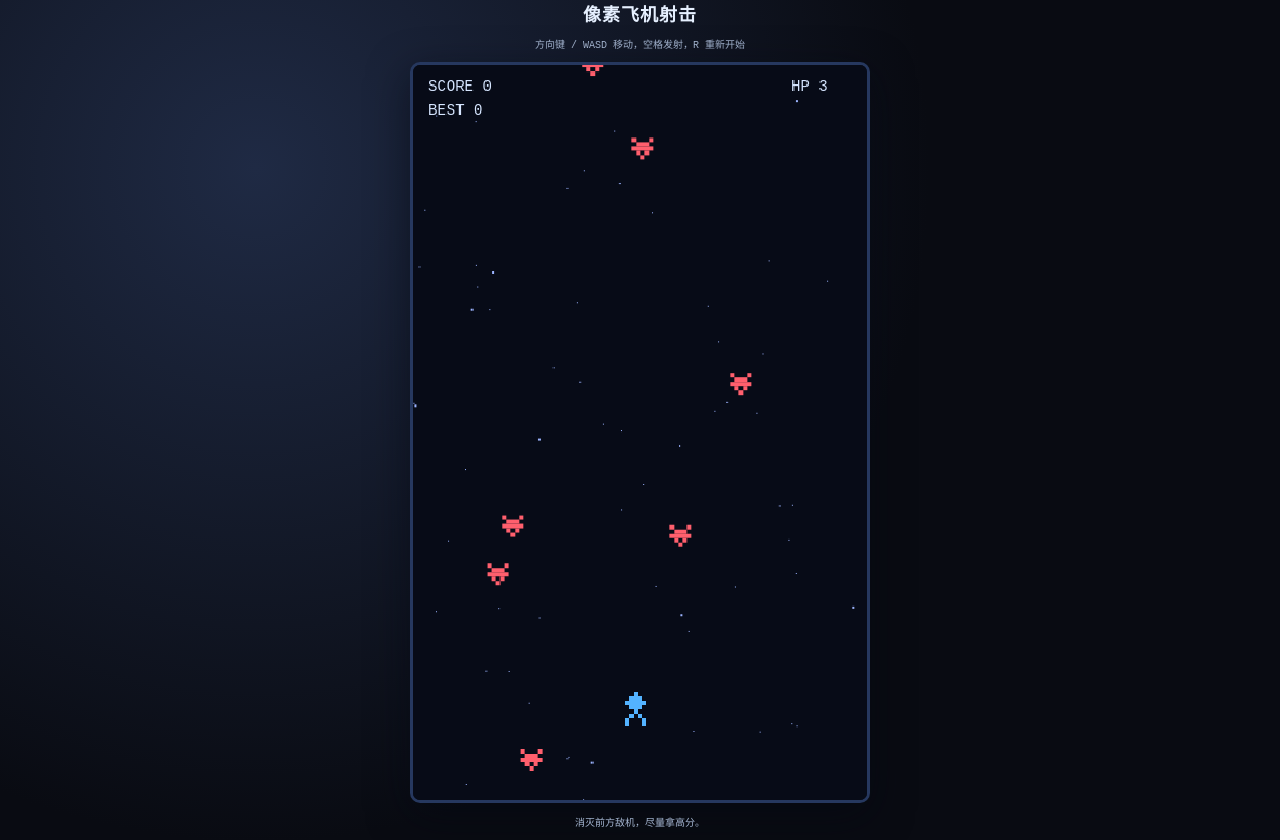
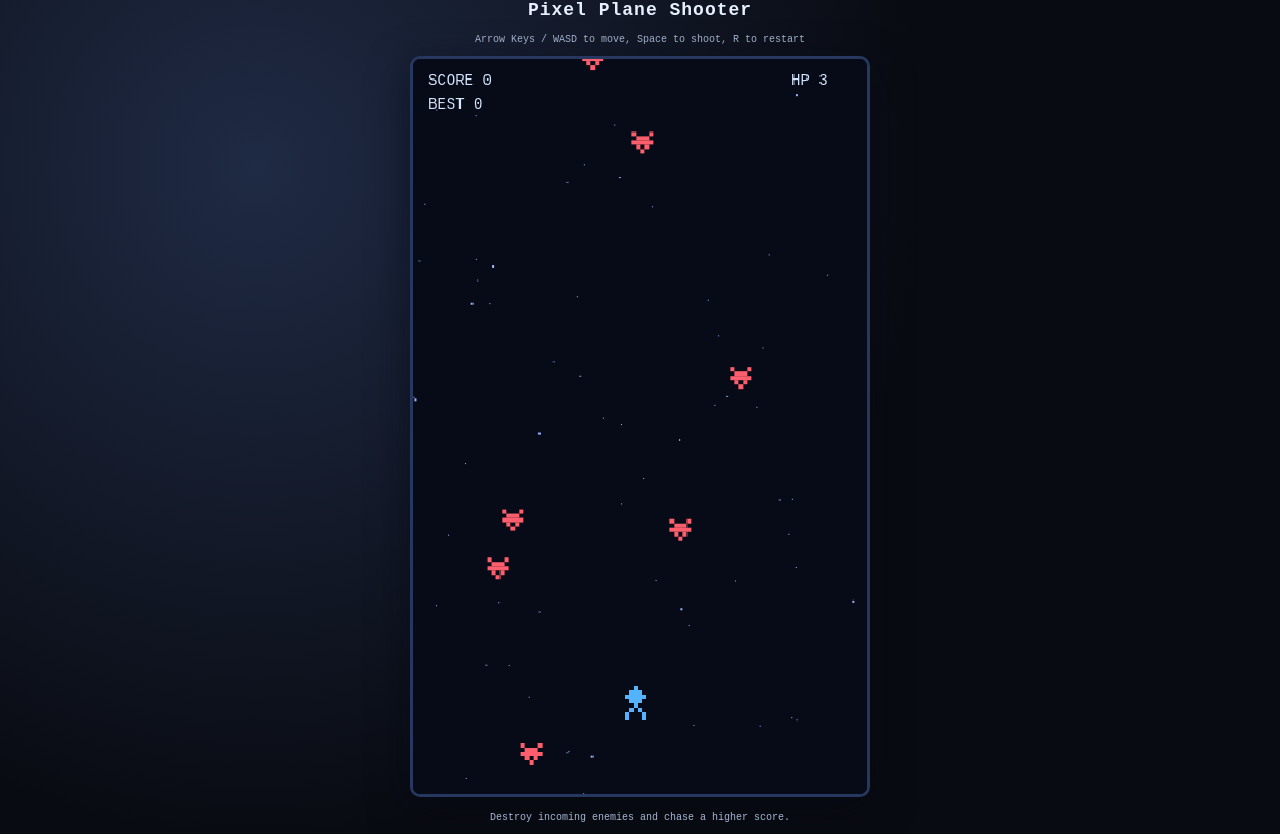
Before and after one commit to Alexishome/set-Codex-on-VS-Code, a plain HTML site: page index.html in a window 1280 px wide. Drawn offline with Linux system fonts and the light colour scheme.

Commit message:
chore: translate game text to english

```diff
--- a/index.html
+++ b/index.html
@@ -3,15 +3,15 @@
   <head>
     <meta charset="UTF-8" />
     <meta name="viewport" content="width=device-width, initial-scale=1.0" />
-    <title>像素飞机射击</title>
+    <title>Pixel Plane Shooter</title>
     <link rel="stylesheet" href="./style.css" />
   </head>
   <body>
     <main class="game-shell">
-      <h1>像素飞机射击</h1>
-      <p class="tips">方向键 / WASD 移动，空格发射，R 重新开始</p>
+      <h1>Pixel Plane Shooter</h1>
+      <p class="tips">Arrow Keys / WASD to move, Space to shoot, R to restart</p>
       <canvas id="game" width="420" height="680"></canvas>
-      <p class="tips">消灭前方敌机，尽量拿高分。</p>
+      <p class="tips">Destroy incoming enemies and chase a higher score.</p>
     </main>
     <script src="./game.js"></script>
   </body>
```
